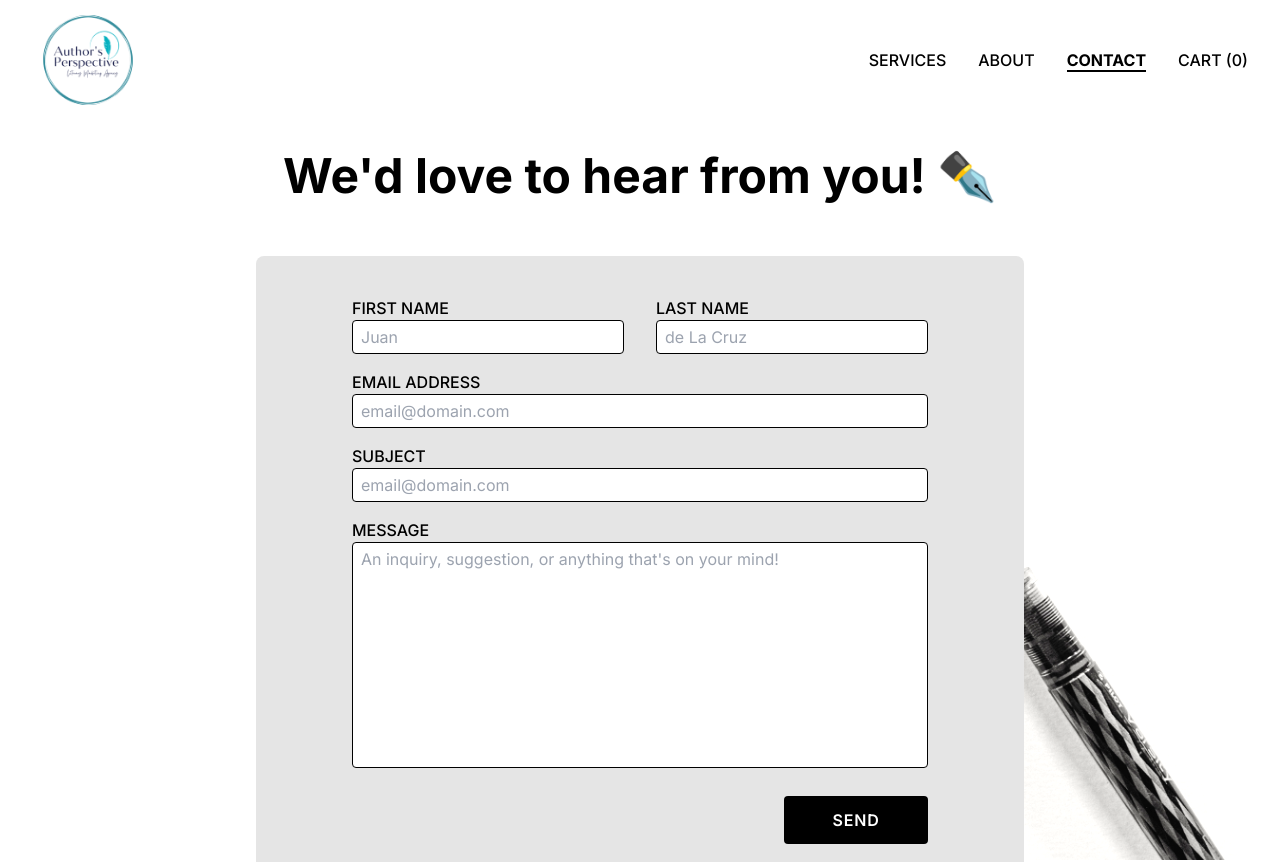
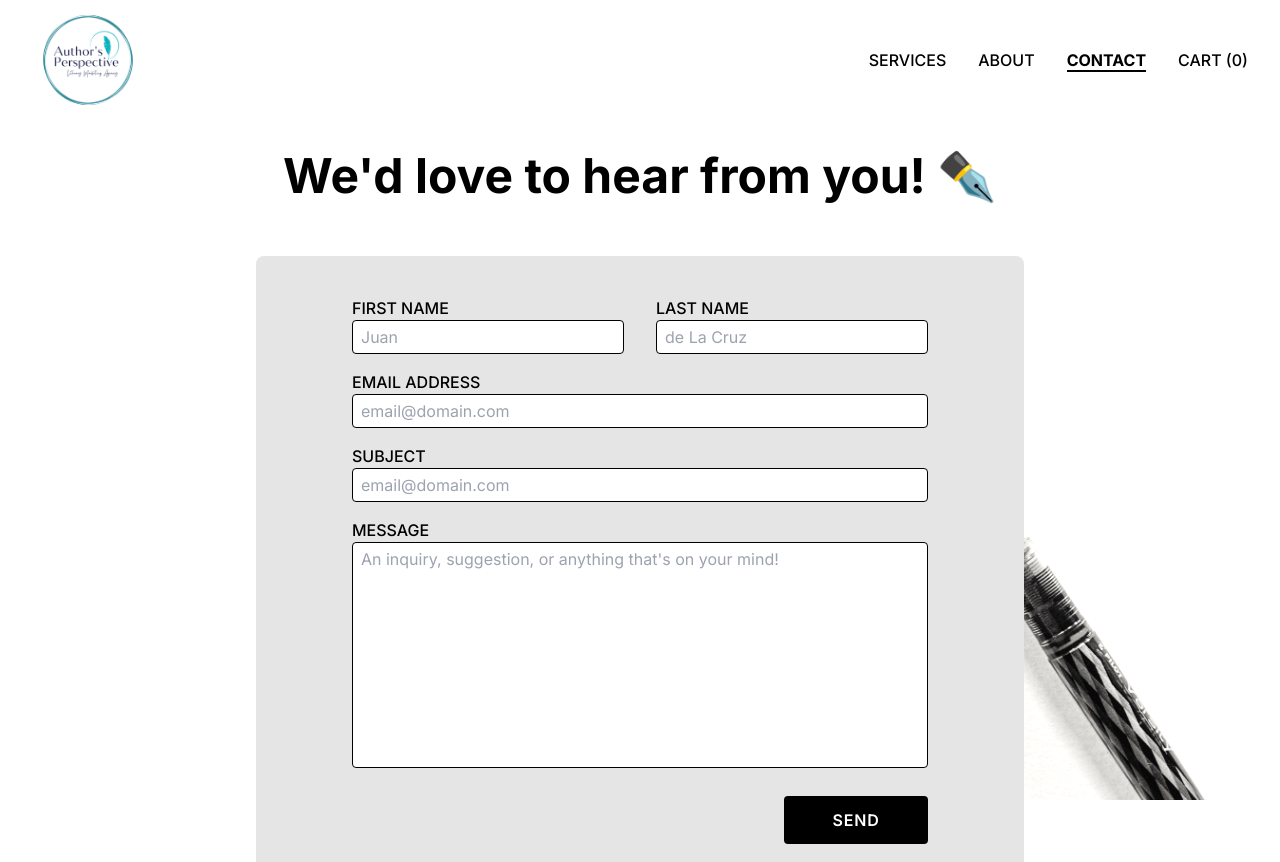
Before and after one commit to ethan123montera123/myauthorsperspective, a Next.js app in the folder client/: page /contact in a window 1280 px wide. Shown: the top 862 px of the page. Built offline with nearby package versions, Linux system fonts and the light colour scheme.

Commit message:
[Fix][Ian] make background image scroll with viewport

```diff
--- a/client/components/contact/ContactForm.jsx
+++ b/client/components/contact/ContactForm.jsx
@@ -21,7 +21,7 @@ export default function ContactForm() {
             name="fName"
             id="fName"
             placeholder="Juan"
-            required
+            required="true"
           />
           <FormField
             value={lName}
@@ -31,7 +31,7 @@ export default function ContactForm() {
             name="lName"
             id="lName"
             placeholder="de La Cruz"
-            required
+            required="true"
           />
         </div>
         <FormField
@@ -42,7 +42,7 @@ export default function ContactForm() {
           name="email"
           id="email"
           placeholder="email@domain.com"
-          required
+          required="true"
         />
         <FormField
           value={subject}
@@ -52,7 +52,7 @@ export default function ContactForm() {
           name="subject"
           id="subject"
           placeholder="email@domain.com"
-          required
+          required="true"
         />
         <div className="flex flex-col mb-4">
           <label htmlFor="message" className="uppercase font-medium">
@@ -65,9 +65,9 @@ export default function ContactForm() {
               setMessage(e.target.value);
             }}
             placeholder="An inquiry, suggestion, or anything that's on your mind!"
-            required
             rows="9"
             style={{ resize: "none" }}
+            required
           ></textarea>
         </div>
         <button className="justify-self-end mt-3 w-1/4 bg-black hover:bg-[#04b2bd] text-white uppercase py-3 rounded font-semibold tracking-wider">
--- a/client/components/contact/FormField.jsx
+++ b/client/components/contact/FormField.jsx
@@ -25,6 +25,7 @@ export default function FormField({
         onChange={(e) => {
           setFn(e.target.value);
         }}
+        required={required}
       />
     </div>
   );
@@ -32,7 +33,7 @@ export default function FormField({
 
 FormField.propTypes = {
   value: propTypes.string.isRequired,
-  handleChange: propTypes.func.isRequired,
+  setFn: propTypes.func.isRequired,
   label: propTypes.string.isRequired,
   type: propTypes.string.isRequired,
   name: propTypes.string.isRequired,
--- a/client/pages/contact/index.jsx
+++ b/client/pages/contact/index.jsx
@@ -11,11 +11,11 @@ export default function Contact() {
       </Head>
       <div className="Contact flex flex-col items-center">
         <Image
-          src="/images/contact/bg.jpg"
+          src="/images/contact/background.jpg"
           alt="Background"
           height="3000"
           width="2000"
-          className="absolute top-0 left-0 -z-10 h-[calc(100%+3.75rem)] object-cover brightness-150"
+          className="fixed top-0 left-0 -z-10 h-full object-cover brightness-150"
         />
         <h1 className="flex flex-col items-center">
           <div className="text-5xl font-bold h-14">
```
Also changed, not shown: client/public/images/contact/background.jpg (renamed from client/public/images/contact/bg.jpg).
